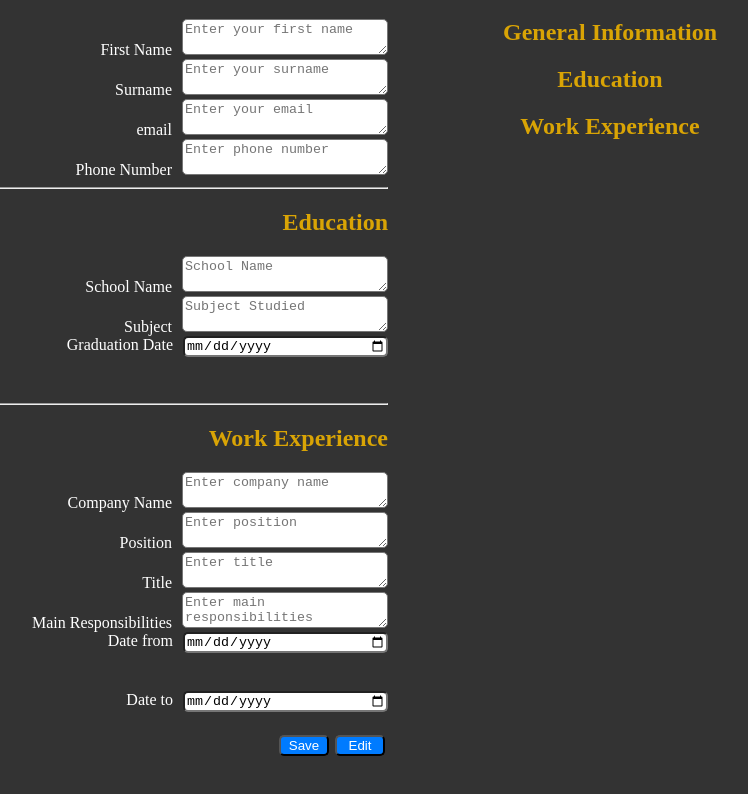
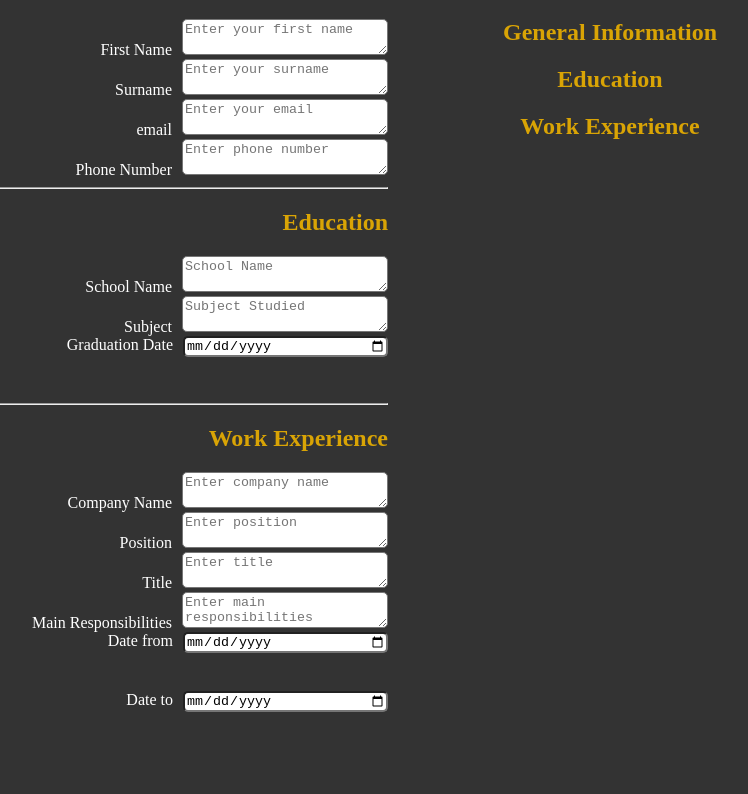
Before and after one commit to ChrisKnowles53/odin-cv-project, a React (Vite) app in the folder CV-Project/: page / in a window 1280 px wide. Shown: the part 232-1026 px from the top of the page, without its empty margins (418-1166 px from the left). Built offline with nearby package versions, Linux system fonts and the light colour scheme.

Commit message:
minor updates to tidy the code

```diff
--- a/CV-Project/src/DateInput.jsx
+++ b/CV-Project/src/DateInput.jsx
@@ -1,5 +1,4 @@
 /* eslint-disable react/prop-types */
-import { useState } from "react";
 
 export default function DateInputField({ label, graduationDate, setName }) {
   return (
--- a/CV-Project/src/components/WorkExperience.jsx
+++ b/CV-Project/src/components/WorkExperience.jsx
@@ -1,7 +1,6 @@
 /* eslint-disable react/prop-types */
 import { useState } from "react";
 import InputField from "./Input";
-import Button from "./Button";
 import DateInputField from "../DateInput";
 import React from "react";
 
@@ -11,16 +10,12 @@ export default function WorkExperience({ section }) {
     position: "Enter position",
     title: "Enter title",
     mainResponsibilities: "Enter main responsibilities",
-    // dateFrom: "Enter start date",
-    // dateTo: "Enter end date",
   });
   const inputFields = [
     { key: "companyName", label: "Company Name" },
     { key: "position", label: "Position" },
     { key: "title", label: "Title" },
     { key: "mainResponsibilities", label: "Main Responsibilities" },
-    // { key: "dateFrom", label: "Date From" },
-    // { key: "dateTo", label: "Date To" },
   ];
 
   const handleInputChange = (key, value) => {
@@ -29,10 +24,6 @@ export default function WorkExperience({ section }) {
       [key]: value,
     }));
   };
-
-  function handleClick() {
-    // do something with the click
-  }
 
   return (
     <div className={section}>
@@ -53,8 +44,6 @@ export default function WorkExperience({ section }) {
       <DateInputField label="Date from" />
       <br />
       <DateInputField label="Date to" />
-      <Button text="Save" handleClick={handleClick} />
-      <Button text="Edit" />
     </div>
   );
 }
```
Also changed, not shown: 1 other file (tests, documents, lock files or other folders).
